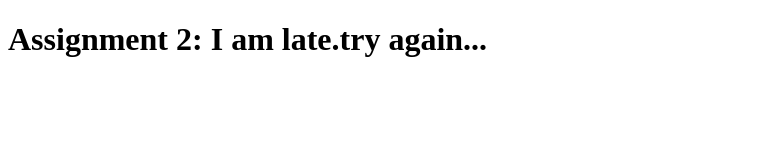
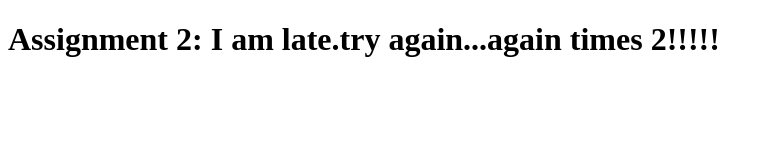
Before and after one commit to Blackhack29/Mod2Assignment, a plain HTML site: page site/index.html in a window 1280 px wide. Shown: the whole page, without its empty margins (0-772 px from the left). Drawn offline with Linux system fonts and the light colour scheme.

Commit message:
Another change to test

```diff
--- a/site/index.html
+++ b/site/index.html
@@ -4,6 +4,6 @@
 	<title>Mod2 Assignment</title>
 </head>
 <body>
-<h1>Assignment 2: I am late.try again...</h1>
+<h1>Assignment 2: I am late.try again...again times 2!!!!!</h1>
 </body>
 </html>
```
